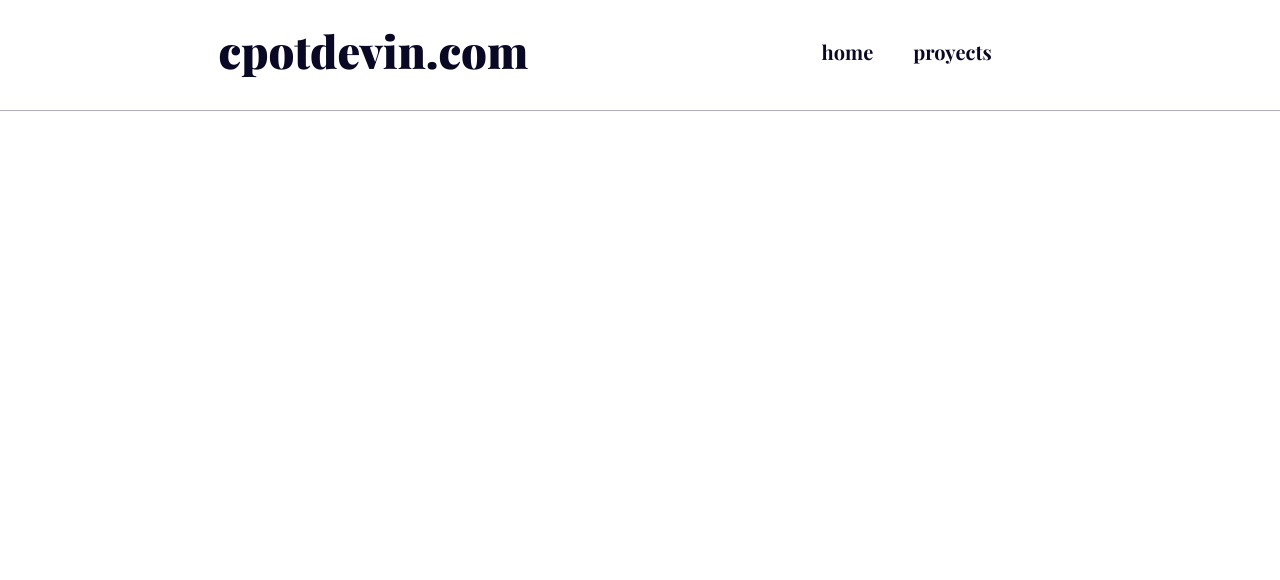
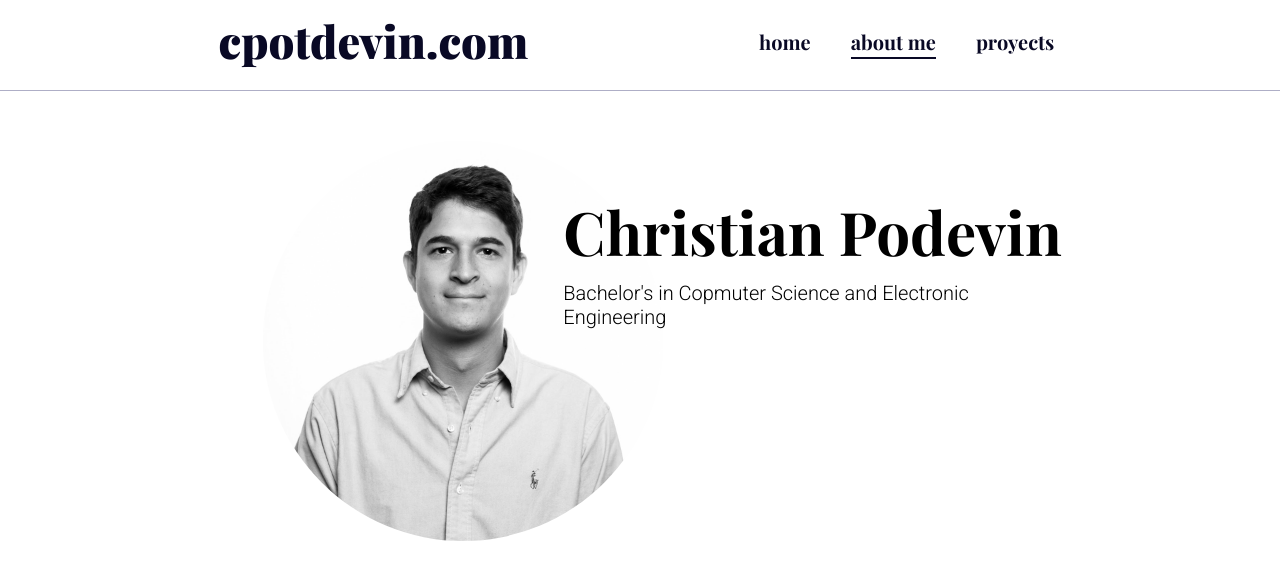
Before and after one commit to cpotdevin/cpotdevindotcom, a React (Create React App) app in the folder app/: page /about-me in a window 1280 px wide. Shown: the top 580 px of the page. Built offline with nearby package versions, Linux system fonts and the light colour scheme.

Commit message:
add about me page

```diff
--- a/app/src/Home.js
+++ /dev/null
@@ -1,18 +0,0 @@
-import React from 'react';
-import Grid from '@material-ui/core/Grid';
-import './content.css';
-
-const Home = () => ({
-  render() {
-    return (
-      <Grid container direction='row' justify='center' alignItems='center'>
-        <Grid container className='content' xs={10} md={8}>
-          <h1>Hello, world!</h1>
-          <p>This is my personal website, here you may find some of my proyects and ideas.</p>
-        </Grid>
-      </Grid>
-    );
-  }
-});
-
-export default Home;
--- a/app/src/NavBar.css
+++ b/app/src/NavBar.css
@@ -22,11 +22,21 @@ h1.logo {
   font-family: 'Playfair Display', serif;
   font-weight: 900;
   font-size: 45px;
-  height: auto;
   text-align: left;
-  line-height: var(--header-height);
   text-align: center;
   margin: 0 auto 10px auto;
+}
+
+@media (min-width: 960px) {
+  h1.logo {
+    line-height: 80px;
+  }
+}
+
+@media (max-width: 960px) {
+  h1.logo {
+    line-height: 60px;
+  }
 }
 
 .logo a {
--- a/app/src/NavBar.js
+++ b/app/src/NavBar.js
@@ -5,12 +5,13 @@ import './NavBar.css';
 
 const NavBar = () => (
   <Grid container className='header' direction='row' justify='center' alignItems='center'>
-    <Grid container className='header-cont' xs={12} sm={6} md={5}>
+    <Grid container className='header-cont' sx={12} md={5}>
       <h1 className='logo'><NavLink exact to='/'>cpotdevin.com</NavLink></h1>
     </Grid>
-    <Grid className='menu-container' container xs={12} sm={6} md={5}>
+    <Grid className='menu-container' container sx={12} md={5}>
       <ul className='menu'>
         <li><NavLink exact to='/'>home</NavLink></li>
+        <li><NavLink exact to='/about-me'>about me</NavLink></li>
         <li><NavLink exact to='/proyects'>proyects</NavLink></li>
       </ul>
     </Grid>
--- a/app/src/Routes.js
+++ b/app/src/Routes.js
@@ -1,7 +1,8 @@
 import React from 'react';
 import {Switch, Route} from 'react-router-dom';
-import Home from './Home';
-import Proyects from './Proyects';
+import Home from './main-pages/Home';
+import AboutMe from './main-pages/AboutMe';
+import Proyects from './main-pages/Proyects';
 import proyectPaths from './proyects/proyectPaths';
 
 export default class Routes extends React.Component {
@@ -18,6 +19,7 @@ export default class Routes extends React.Component {
     return (
       <Switch>
         <Route exact path='/' component={Home} />
+        <Route exact path='/about-me' component={AboutMe} />
         <Route exact path='/proyects' component={Proyects} />
         {proyectRoutes}
       </Switch>
--- a/app/src/content.css
+++ b/app/src/content.css
@@ -15,3 +15,44 @@
   color: #000000;
   /* color: #494957; */
 }
+
+@media (min-width: 800px) {
+  .content img.my-portrait {
+    width: 400px;
+    height: 400px;
+    margin: 50px;
+    border-radius: 50%;
+  }
+
+  #about-me-name {
+    margin: -400px 0 0 350px;
+  }
+
+  #about-me-title {
+    font-family: 'Roboto', sans-serif;
+    font-weight: 300;
+    font-size: 20px;
+    margin: 10px 0;
+  }
+}
+
+@media (max-width: 800px) {
+  .content img.my-portrait {
+    width: 300px;
+    height: 300px;
+    margin: 50px auto 0 auto;
+    border-radius: 50%;
+  }
+
+  #about-me-name {
+    text-align: center;
+    margin: -80px auto 0 auto;
+  }
+
+  #about-me-title {
+    font-family: 'Roboto', sans-serif;
+    font-weight: 300;
+    font-size: 20px;
+    margin: 10px 0;
+  }
+}
--- /dev/null
+++ b/app/src/main-pages/AboutMe.js
@@ -0,0 +1,19 @@
+import React from 'react';
+import Grid from '@material-ui/core/Grid';
+import '../content.css';
+import portrait from '../images/portrait.jpg';
+
+
+const AboutMe = () => (
+  <Grid container direction='row' justify='center' alignItems='center'>
+    <Grid container className='content' xs={10} md={8}>
+      <img src={portrait} alt='Christian Potdevin' class='my-portrait' />
+      <h1 id='about-me-name'>
+        Christian Podevin
+        <h2 id='about-me-title'>Bachelor's in Copmuter Science and Electronic Engineering</h2>
+      </h1>
+    </Grid>
+  </Grid>
+);
+
+export default AboutMe;
--- /dev/null
+++ b/app/src/main-pages/Home.js
@@ -0,0 +1,14 @@
+import React from 'react';
+import Grid from '@material-ui/core/Grid';
+import '../content.css';
+
+const Home = () => (
+  <Grid container direction='row' justify='center' alignItems='center'>
+    <Grid container className='content' xs={10} md={8}>
+      <h1>Hello, world!</h1>
+      <p>This is my personal website, here you may find some of my proyects and ideas.</p>
+    </Grid>
+  </Grid>
+);
+
+export default Home;
--- a/app/src/Proyects.js
+++ b/app/src/main-pages/Proyects.js
@@ -2,8 +2,8 @@ import React from 'react';
 import Grid from '@material-ui/core/Grid';
 import Paper from '@material-ui/core/Paper';
 import {Link} from 'react-router-dom';
-import proyectPaths from './proyects/proyectPaths'
-import './content.css';
+import proyectPaths from '../proyects/proyectPaths'
+import '../content.css';
 
 export default class Proyects extends React.Component {
   getProyectLink(proyectData) {
```
Also changed, not shown: app/src/images/portrait.jpg (added).
